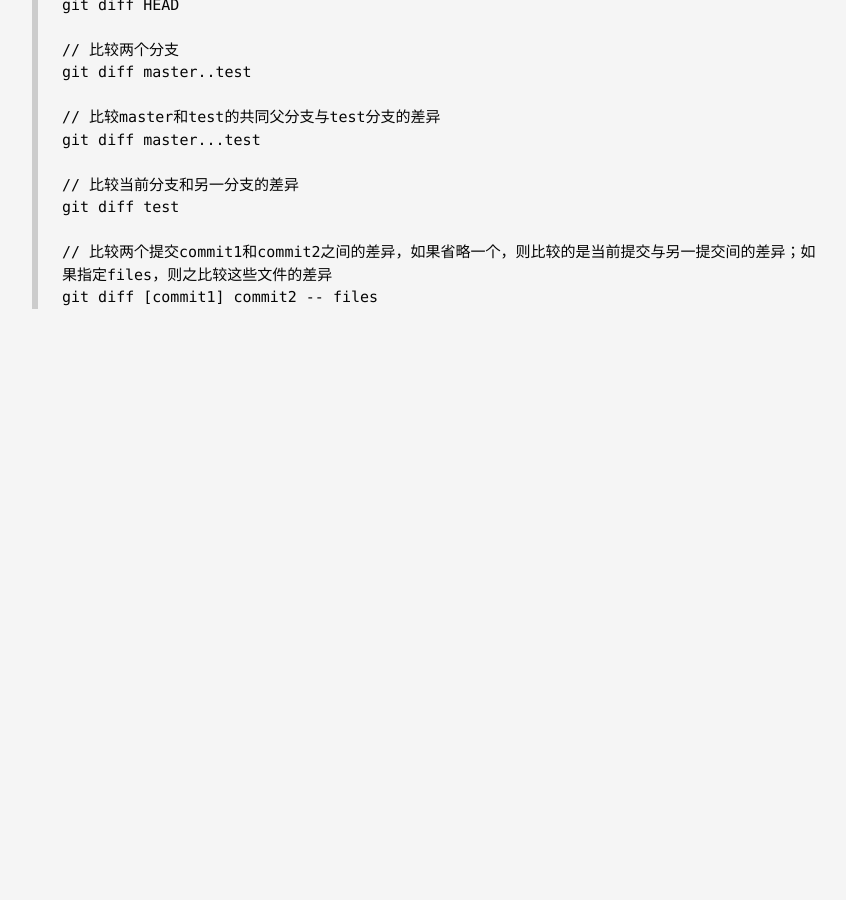
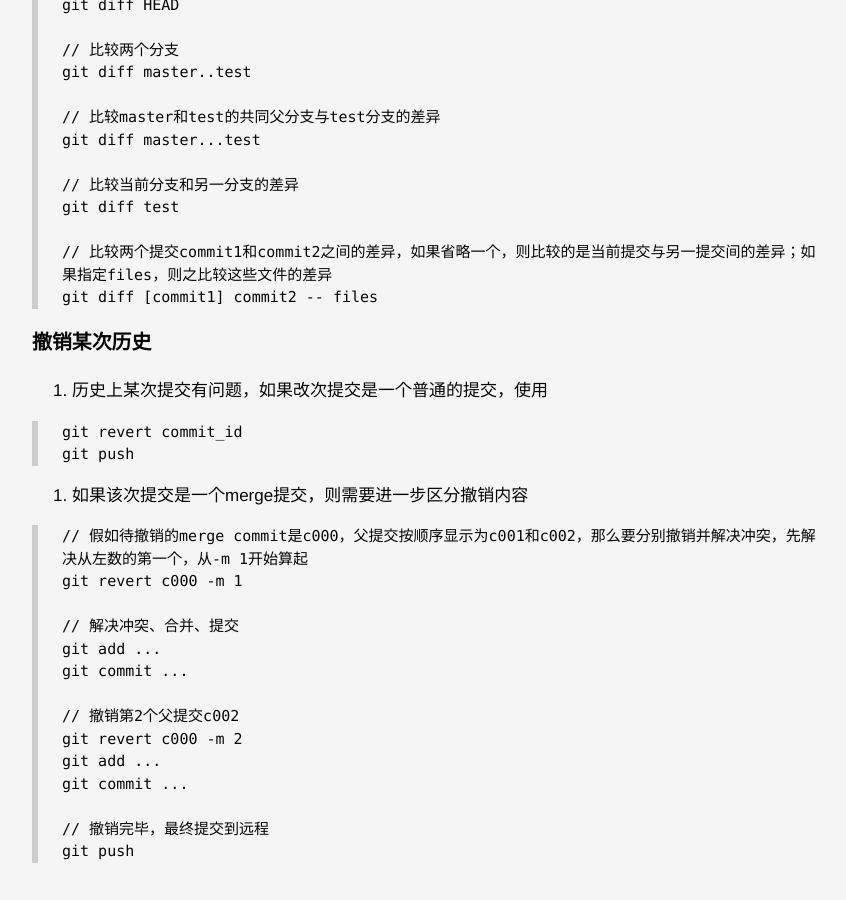
Before and after one commit to dream0411/dream0411.github.io, a Jekyll site: the page built from _posts/2014-04-24-Git-Overview.md, in a window 1280 px wide and 900 px high, scrolled down 4350 px. Shown: the whole window, without its empty margins (203-1049 px from the left). Built offline with Jekyll 4.4.1, drawn with Linux system fonts in a browser that asks for light colours; comment, search, counter and statistics services are not loaded; before the commit the page ends 4709 px from its top, so only the background shows below that.

Commit message:
新增撤销git提交的记录

````diff
--- a/_posts/2014-04-24-Git-Overview.md
+++ b/_posts/2014-04-24-Git-Overview.md
@@ -191,3 +191,31 @@ git diff test
 // 比较两个提交commit1和commit2之间的差异，如果省略一个，则比较的是当前提交与另一提交间的差异；如果指定files，则之比较这些文件的差异
 git diff [commit1] commit2 -- files
 ```
+
+### 撤销某次历史
+
+1. 历史上某次提交有问题，如果改次提交是一个普通的提交，使用
+
+```
+git revert commit_id
+git push
+```
+
+2. 如果该次提交是一个merge提交，则需要进一步区分撤销内容
+
+```
+// 假如待撤销的merge commit是c000，父提交按顺序显示为c001和c002，那么要分别撤销并解决冲突，先解决从左数的第一个，从-m 1开始算起
+git revert c000 -m 1
+
+// 解决冲突、合并、提交
+git add ...
+git commit ...
+
+// 撤销第2个父提交c002
+git revert c000 -m 2
+git add ...
+git commit ...
+
+// 撤销完毕，最终提交到远程
+git push
+```
````
